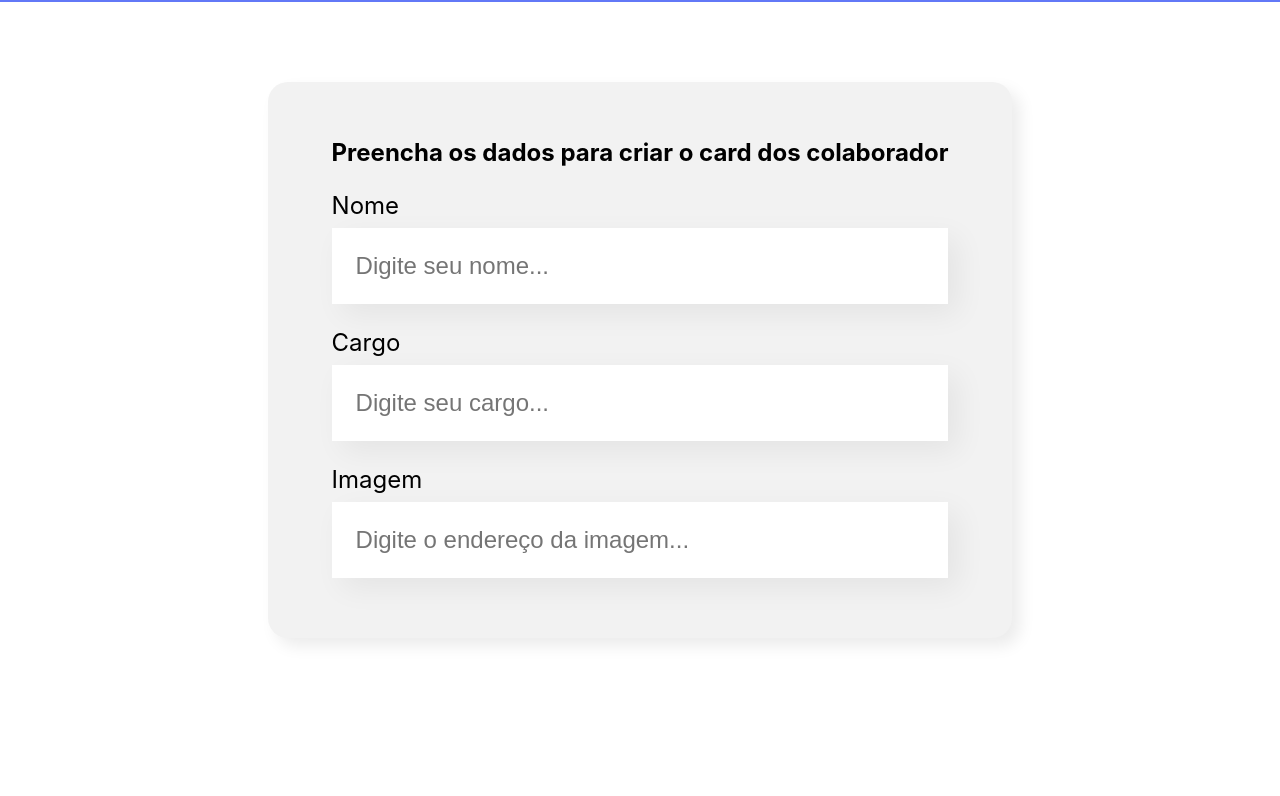
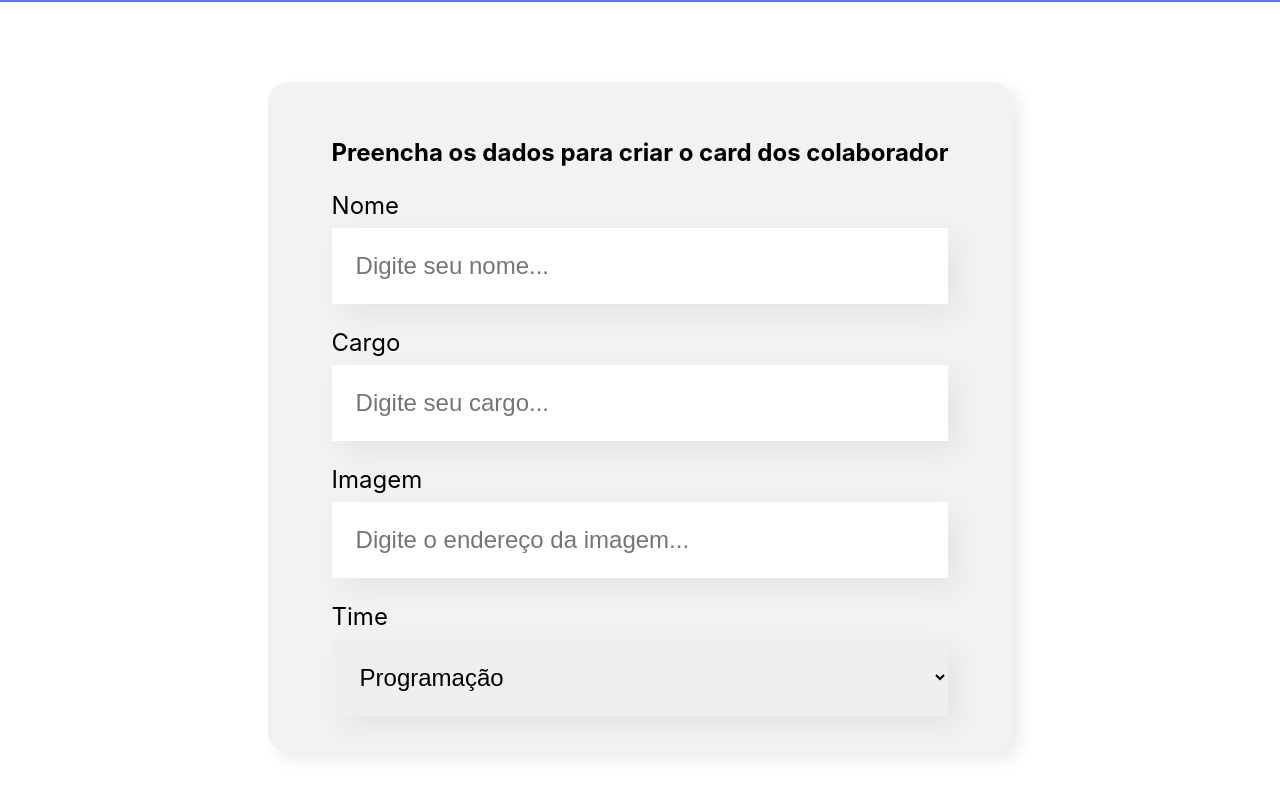
Before and after one commit to Kauapy/organo, a React (Create React App) app: page / in a window 1280 px wide. Shown: the part 496-1292 px from the top of the page. Before the commit the page ends 1214 px from the top, so only its background shows below. Built offline with nearby package versions, Linux system fonts and the light colour scheme.

Commit message:
Adicionando componente ListaSuspensa ao formulário e estilizando

```diff
--- a/src/componentes/Formulario/index.js
+++ b/src/componentes/Formulario/index.js
@@ -1,6 +1,18 @@
 import "./Formulario.css";
 import CampoTexto from "../CampoTexto";
+import ListaSuspensa from "../ListaSuspensa";
 const Formulariio = () => {
+
+  const times = [
+    'Programação',
+    'Front-End',
+    'Data Science',
+    'Devops',
+    'UX e Design',
+    'Mobile',
+    'Inovação e Gestão',
+  ]
+
   return (
     <section className="formulario">
       <form>
@@ -11,6 +23,7 @@
           label="Imagem"
           placeholder="Digite o endereço da imagem"
         ></CampoTexto>
+        <ListaSuspensa label='Time' item={times}></ListaSuspensa>
       </form>
     </section>
   );
--- /dev/null
+++ b/src/componentes/ListaSuspensa/ListaSuspensa.css
@@ -0,0 +1,19 @@
+.lista-suspensa{
+
+}
+
+.lista-suspensa select{
+    box-shadow: 10px 10px 30px rgba(0,0,0,0.06);
+    width: 100%;
+    border: none;
+    font-size: 24px;
+    padding: 24px;
+    box-sizing: border-box;
+}
+
+
+.lista-suspensa label{
+    display: block;
+    margin-bottom: 8px;
+    font-size: 24px;
+}
--- /dev/null
+++ b/src/componentes/ListaSuspensa/index.js
@@ -0,0 +1,15 @@
+import './ListaSuspensa.css'
+const ListaSuspensa = (props) => {
+    return(
+        <div className='lista-suspensa'>
+            <label>{props.label}</label>
+            <select>
+                {props.item.map(item => {
+                    return <option key={item}>{item}</option>
+                })}
+            </select>
+        </div>
+    );
+}
+
+export default ListaSuspensa
```
